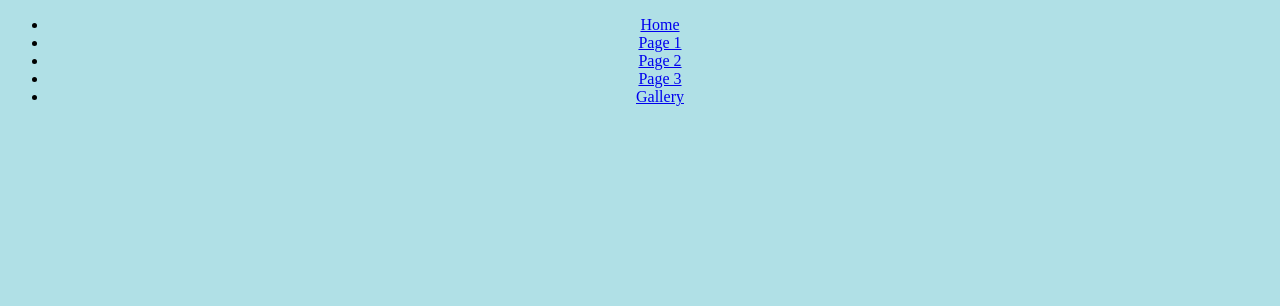
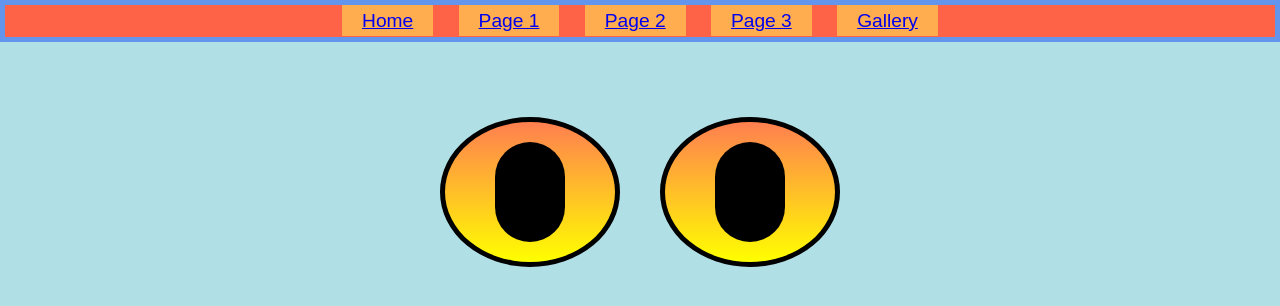
Before and after one commit to aeszala/sav0.github.io, a plain HTML site: page page2.html in a window 1280 px wide. Drawn offline with Linux system fonts and the light colour scheme.

Commit message:
Update app.css

```diff
--- a/app.css
+++ b/app.css
@@ -1,3 +1,46 @@
+.eyes {
+    width: 100%;
+    height: 300px;
+    display: flex;
+    justify-content: center;
+    align-items: center;
+    flex-direction: row;
+    column-gap: 40px;
+}
+
+.eye {
+    width: 170px;
+    height: 140px;
+    border-radius: 100%;
+    border: 5px solid black;
+    background-image: linear-gradient(coral, yellow);
+    display: flex;
+    justify-content: center;
+    align-items: center;
+}
+
+.pupil {
+    width: 70px;
+    height: 100px;
+    border-radius: 202px;
+    background-color: #000;
+}
+
+.index {
+    background-color: rgb(160, 187, 200);
+    padding: 10px;
+    margin: 10px;
+}
+
+.nav_bar {
+    background-color: tomato;
+    border: 5px solid cornflowerblue;
+    padding: 5px;
+    margin: 0;
+    font-size: 120%;
+    font-family:sans-serif
+}
+
 h1 {
     color : red;
     background-color : rgb(200, 255, 0);
@@ -8,14 +51,41 @@ h3 {
     text-align: left;
 }
 
+ul {
+    list-style-type: none;
+    margin: 0;
+    padding: 0;
+}
+
+li {
+    display: inline;
+    color: royalblue;
+    padding-top: 5px;
+    padding-bottom: 5px;
+    padding-left: 20px;
+    padding-right: 20px;
+    margin: 10px;
+    background-color: rgb(255, 173, 79);
+
+}
+
 body {
     background-color: powderblue;
     text-align: center;
+    cursor: url('birb.png'), auto;
+    padding: 0px;
+    margin: 0%;
 }
 
 p {
     color : darkred;
+    margin: 30px;
     text-align: left;
+    padding-left: 15px;
+    padding-right: 15px;
+    padding-top: 5px;
+    padding-bottom: 5px;
+    border: 3px dotted dodgerblue;
     font-family:'Trebuchet MS', 'Lucida Sans Unicode', 'Lucida Grande', 'Lucida Sans', Arial, sans-serif;
 }
 
```
